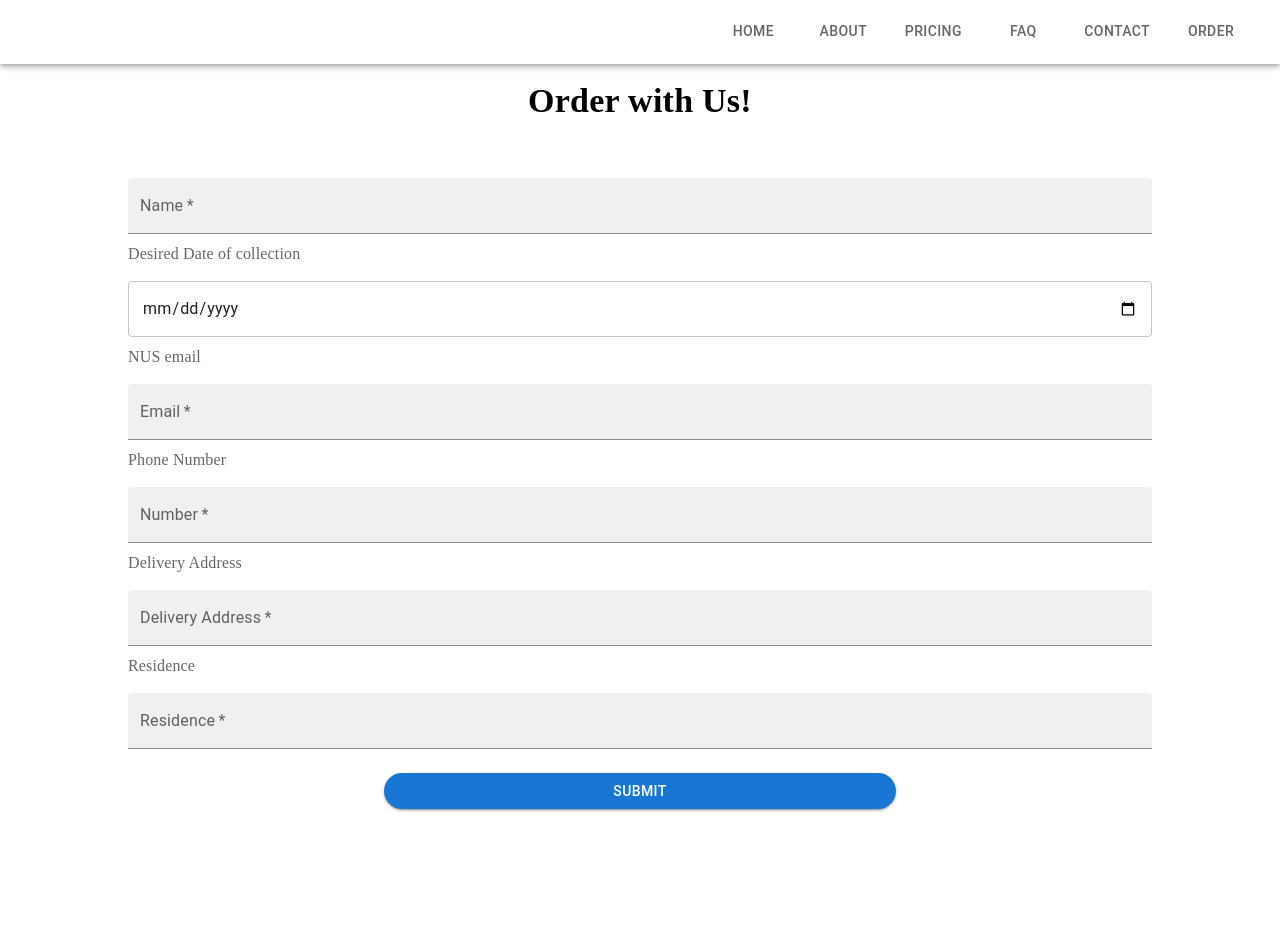
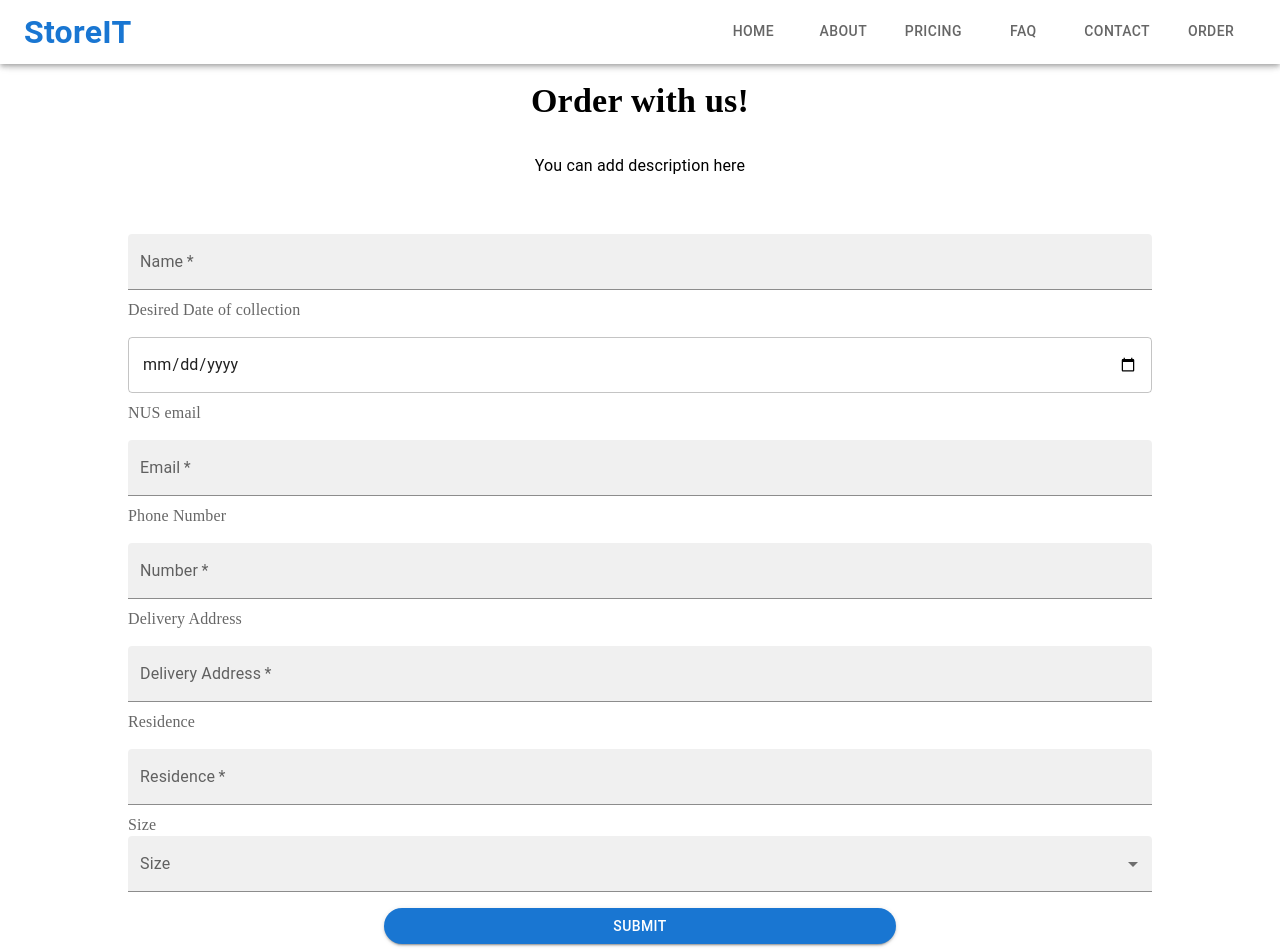
Before and after one commit to Melvin-Leo2000/StoreIT, a React (Create React App) app in the folder frontend/: page /order in a window 1280 px wide. Shown: the top 952 px of the page. Before the commit the page ends 833 px from the top, so only its background shows below. Built offline with nearby package versions, Linux system fonts and the light colour scheme.

Commit message:
Navbar in progress

```diff
--- a/frontend/package.json
+++ b/frontend/package.json
@@ -5,6 +5,7 @@
   "dependencies": {
     "@emotion/react": "^11.10.5",
     "@emotion/styled": "^11.10.5",
+    "@mui/icons-material": "^5.11.0",
     "@mui/material": "^5.11.2",
     "@reduxjs/toolkit": "^1.9.1",
     "@testing-library/jest-dom": "^5.16.5",
--- a/frontend/src/App.js
+++ b/frontend/src/App.js
@@ -1,7 +1,11 @@
 import { Routes, Route, BrowserRouter as Router } from "react-router-dom";
 import Navbar from "./components/Navbar";
+import About from "./pages/About";
 import Home from "./pages/Home";
 import Order from "./pages/Order";
+import Faq from "./pages/Faq";
+import Contact from "./pages/Contact";
+import Pricing from "./pages/Pricing";
 
 function App() {
   return (
@@ -15,6 +19,10 @@ function App() {
           <section>
             <Routes>
               <Route path="/" element={<Home />}></Route>
+              <Route path="/about" element={<About />}></Route>
+              <Route path="/pricing" element={<Pricing />}></Route>
+              <Route path="/faq" element={<Faq />}></Route>
+              <Route path="/contact" element={<Contact />}></Route>
               <Route path="/order" element={<Order />}></Route>
             </Routes>
           </section>
--- /dev/null
+++ b/frontend/src/components/MuiDrawer.jsx
@@ -0,0 +1,27 @@
+import React, { useState } from 'react'
+import { Box, Drawer, IconButton, Typography } from '@mui/material'
+import { Menu } from '@mui/icons-material'
+function MuiDrawer() {
+    const [isDrawerOpen, setIsDrawerOpen] = useState(false)
+  return (
+    <>
+        <IconButton sx={{marginLeft: 'auto'}} size='large' color='primary' aria-label='logo' onClick={() => setIsDrawerOpen(true)}>
+            <Menu />
+        </IconButton>
+        <Drawer
+            anchor='right'
+            open={isDrawerOpen}
+            onClose={() => setIsDrawerOpen(false)}
+        >
+            <Box p={2} width="250px" textAlign="center" role="presentation">
+                <Typography variant='h6' component="div">
+                    Navigation
+                </Typography>
+            </Box>
+        </Drawer>
+    </>
+
+  )
+}
+
+export default MuiDrawer
--- a/frontend/src/components/Navbar.jsx
+++ b/frontend/src/components/Navbar.jsx
@@ -1,26 +1,49 @@
 import React from 'react'
-import {AppBar, Tab, Tabs, Toolbar} from "@mui/material"
+import {Box, AppBar, Tab, Tabs, Toolbar, useMediaQuery, useTheme, Typography, MenuItem, IconButton } from "@mui/material"
+import {Menu,Close  } from '@mui/icons-material'
 import { useState } from 'react';
-import { Link } from 'react-router-dom';
+import { Link, useNavigate  } from 'react-router-dom';
 import { useSelector } from 'react-redux';
-
+import MuiDrawer from './MuiDrawer';
 function Navbar() {
     const linksArr = ["home", "about","pricing" ,"faq", "contact", "order"]
     const [value, setValue] = useState()
+    const navigate = useNavigate()
+    const isNonMobileScreens = useMediaQuery("(min-width: 1000px)")
+
+    const [isMobileMenuToggled, setIsMobileMenuToggled] = useState(false);
     return (
+
         <AppBar sx={{bgcolor: "transparent", position: "sticky"}}>
             <Toolbar>
-                <Tabs value={value} onChange={(e, val) => setValue(val)} sx={{ml: "auto", textDecoration: "none"}}>
+                <Typography
+                    fontWeight="bold"
+                    fontSize="clamp(1rem, 2rem, 2.25rem)"
+                    color="primary"
+                    onClick={() => navigate("/home")}
+                    sx={{
+                        "&:hover": {
+                        cursor: "pointer",
+                        },
+                    }}
+                    >
+                    StoreIT
+                </Typography>
+                {/* DESKTOP NAV */}
+                {isNonMobileScreens ? (<Tabs value={value} onChange={(e, val) => setValue(val)} sx={{ml: "auto", textDecoration: "none"}}>
                     {linksArr.map((link) => (
                         <Tab
                             LinkComponent={Link}
                             to={`${link === "home" ? "/" : link}`}
-                        sx={{textDecoration : "none", ":hover": {
-                            textDecoration: "underline",
-                            textUnderlineOffset: "18px"
-                        }}}key={link} label={link} />
-                    ))}
-                </Tabs>
+                            sx={{textDecoration : "none", ":hover": {
+                                textDecoration: "underline",
+                                textUnderlineOffset: "18px"
+                            }}}key={link} label={link} />
+                        ))}
+                        </Tabs>) :
+                        <MuiDrawer />
+                }
+
             </Toolbar>
         </AppBar>
     )
--- /dev/null
+++ b/frontend/src/pages/About.jsx
@@ -0,0 +1,9 @@
+import React from 'react'
+
+function About() {
+  return (
+    <div>About</div>
+  )
+}
+
+export default About
--- /dev/null
+++ b/frontend/src/pages/Contact.jsx
@@ -0,0 +1,9 @@
+import React from 'react'
+
+function Contact() {
+  return (
+    <div>Contact</div>
+  )
+}
+
+export default Contact
--- /dev/null
+++ b/frontend/src/pages/Faq.jsx
@@ -0,0 +1,9 @@
+import React from 'react'
+
+function Faq() {
+  return (
+    <div>Faq</div>
+  )
+}
+
+export default Faq
--- a/frontend/src/pages/Home.jsx
+++ b/frontend/src/pages/Home.jsx
@@ -0,0 +1,9 @@
+import React from 'react'
+
+function Home() {
+  return (
+    <div>Home</div>
+  )
+}
+
+export default Home
--- a/frontend/src/pages/Order.jsx
+++ b/frontend/src/pages/Order.jsx
@@ -1,6 +1,11 @@
 import React from 'react'
 import { Box, FormLabel, TextField, Typography, Button } from '@mui/material'
 import { useState } from 'react';
+import Select, { SelectChangeEvent } from '@mui/material/Select';
+import FormControl from '@mui/material/FormControl';
+import FormHelperText from '@mui/material/FormHelperText';
+import MenuItem from '@mui/material/MenuItem';
+import InputLabel from '@mui/material/InputLabel';
 
 function Order() {
     const [post, setPost] = useState()
@@ -11,7 +16,9 @@ function Order() {
         number : "",
         address: "",
         date: "",
-        residence: ""
+        residence: "",
+        price: "",
+        size: ""
     })
 
     const handleChange = (e) => {
@@ -23,6 +30,7 @@ function Order() {
       }
     const handleSubmit = (e) => {
         e.preventDefault()
+        console.log(inputs)
         // postUpdate(inputs, id)
         //   .then((data) => console.log(data))
         //   .catch(err => console.log(err))
@@ -38,8 +46,13 @@ function Order() {
     >
         <Box display="flex" margin= "auto" padding={2}>
             <Typography fontWeight={'bold'} variant='h4' fontFamily={"dancing script"}>
-                Order with Us!
+                Order with us!
             </Typography>
+        </Box>
+        <Box display="flex" margin= "auto" padding={2}>
+          <Typography>
+            You can add description here
+          </Typography>
         </Box>
         <form onSubmit={handleSubmit}>
           <Box
@@ -64,7 +77,7 @@ function Order() {
             <FormLabel sx={{fontFamily: "quicksand"}}>Desired Date of collection</FormLabel>
             <TextField
               onChange={handleChange}
-              name="description"
+              name="date"
               type="date"
               value={inputs.date}
               variant='outlined'
@@ -117,6 +130,24 @@ function Order() {
               required
               margin='normal'/>
 
+            <FormLabel sx={{fontFamily: "quicksand"}} margin='normal' >Size</FormLabel>
+            <FormControl variant="filled" sx={{fontFamily: "quicksand"}}>
+              <InputLabel id="demo-simple-select-helper-label">Size</InputLabel>
+              <Select
+                labelId="demo-simple-select-helper-label"
+                id="demo-simple-select-helper"
+                name="size"
+                value={inputs.size}
+                label="Size"
+                required
+                onChange={handleChange}
+              >
+                <MenuItem value={10}>Ten</MenuItem>
+                <MenuItem value={20}>Twenty</MenuItem>
+                <MenuItem value={30}>Thirty</MenuItem>
+              </Select>
+            </FormControl>
+
             <Button
               type= "submit"
               sx={{width:"50%" ,margin:"auto",mt: 2, borderRadius:7}}
--- /dev/null
+++ b/frontend/src/pages/Pricing.jsx
@@ -0,0 +1,9 @@
+import React from 'react'
+
+function Pricing() {
+  return (
+    <div>Pricing</div>
+  )
+}
+
+export default Pricing
```
Also changed, not shown: 1 other file (tests, documents, lock files or other folders).
